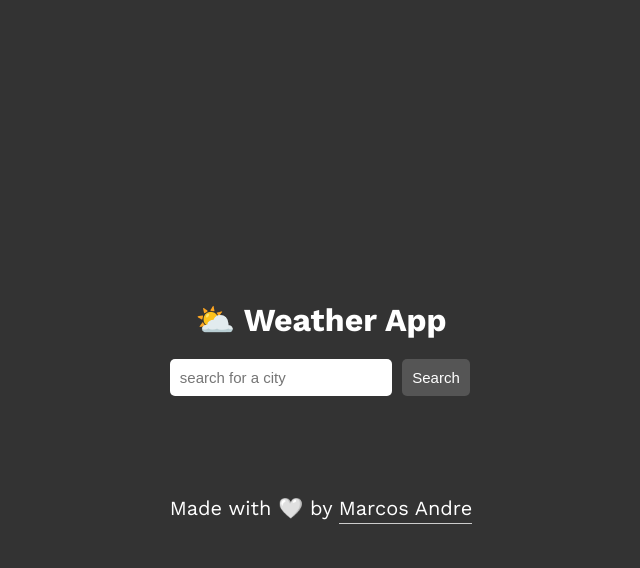
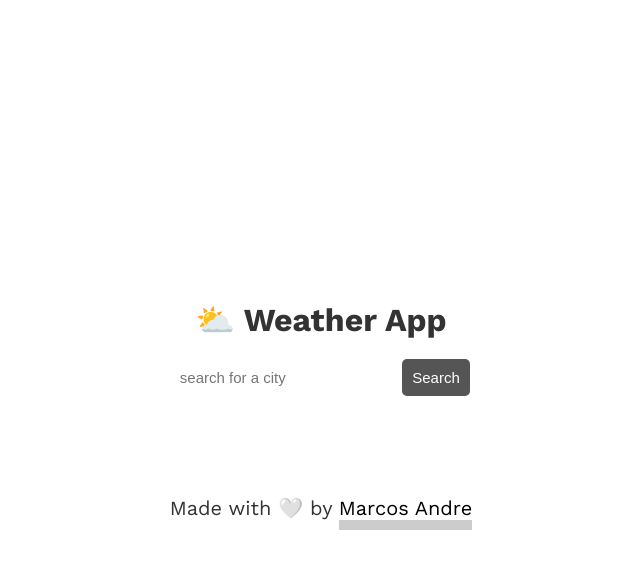
Before and after one commit to iamdevmarcos/weather-app, a React (Vite) app: page / in a window 1280 px wide. Both pictures are taken after a click on the element "enter". Shown: the top 568 px of the page, without its empty margins (319-959 px from the left). Built offline with nearby package versions, Linux system fonts and the light colour scheme.

Commit message:
ajusting css and footer

```diff
--- a/public/assets/style.css
+++ b/public/assets/style.css
@@ -11,12 +11,12 @@ body {
     justify-content: center;
     align-items: center;
     flex-direction: column;
-    background-color: #333;
+    background-color: #FFF;
     font-family: Arial, Helvetica, sans-serif;
 }
 
 h1 {
-    color: #FFF;
+    color: #333;
     margin: 20px 0;
     text-align:center;
 }
@@ -116,27 +116,28 @@ h1 {
 
 .enter {
     text-align:center;
-    color: #FFF;
+    color: #333;
     font-size: 30px;
 }
 
 .warning {
     padding-top:20px;
     text-align:center;
-    color: #FFF;
+    color: #333;
     font-size: 20px;
 }
 
 footer {
     text-align:center;
-    color: #FFF;
+    color: #333;
     font-size: 20px;
     margin-top:100px;
 }
 
 footer a {
     text-decoration:none;
-    color:#FFF;
+    color:#000;
     border-bottom:1px solid #CCC;
-    padding-bottom:3px;
+    border-bottom-width:10px;
+    padding-bottom:-90px;
 }
--- a/src/App.tsx
+++ b/src/App.tsx
@@ -28,8 +28,15 @@ const App = () => {
       }
 
       {pressEnter &&
-        <WeatherArea />
+        <>
+          <WeatherArea />
+
+          <footer>
+              Made with 🤍 by <a href="https://github.com/iamdevmarcos" target="_blank">Marcos Andre</a>
+          </footer>
+        </>
       }
+
     </div>
   );
 }
--- a/src/components/WeatherArea/index.tsx
+++ b/src/components/WeatherArea/index.tsx
@@ -85,9 +85,7 @@ export const WeatherArea = () => {
                 <div className="warning">{errorMessage}</div>
             }
 
-            <footer>
-                Made with 🤍 by <a href="https://github.com/iamdevmarcos" target="_blank">Marcos Andre</a>
-            </footer>
+
         </div>
     );
 }
```
